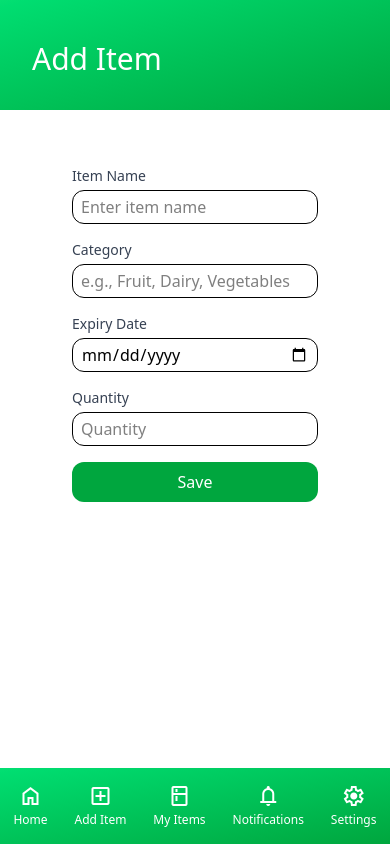
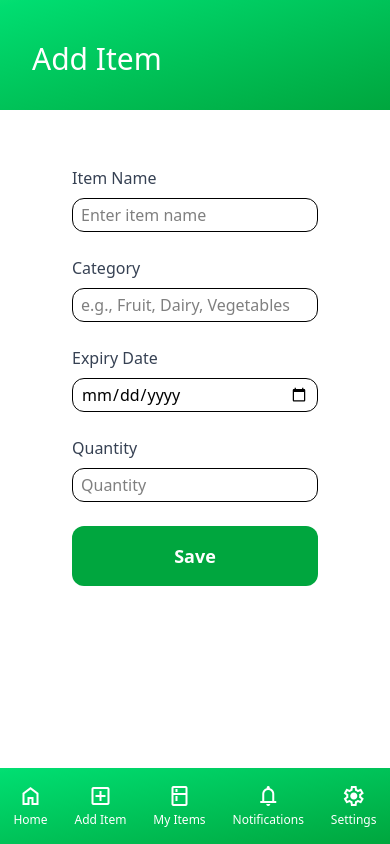
Before and after one commit to angushay42/Group-4, a Django app: page /add-item in a window 390 px wide. Run offline with Django 5.2, Linux system fonts and the light colour scheme; a user stored in the database is signed in; some libraries are stand-ins or nearby versions.

Commit message:
Made fields bigger for better mobile experience

```diff
--- a/src/Users/static/css/dist/styles.css
+++ b/src/Users/static/css/dist/styles.css
@@ -40,6 +40,8 @@
     --text-sm--line-height: calc(1.25 / 0.875);
     --text-base: 1rem;
     --text-base--line-height: calc(1.5 / 1);
+    --text-lg: 1.125rem;
+    --text-lg--line-height: calc(1.75 / 1.125);
     --text-xl: 1.25rem;
     --text-xl--line-height: calc(1.75 / 1.25);
     --text-2xl: 1.5rem;
@@ -697,6 +699,10 @@
   .text-base {
     font-size: var(--text-base);
     line-height: var(--tw-leading, var(--text-base--line-height));
+  }
+  .text-lg {
+    font-size: var(--text-lg);
+    line-height: var(--tw-leading, var(--text-lg--line-height));
   }
   .text-sm {
     font-size: var(--text-sm);
--- a/src/expiry/templates/expiry/add_item.html
+++ b/src/expiry/templates/expiry/add_item.html
@@ -14,11 +14,11 @@
     <div class="container mx-auto px-4 py-8">
         <div class="max-w-md mx-auto bg-white rounded-lg p-6">
 
-            <form method="POST" class="space-y-4">
+            <form method="POST" class="space-y-6">
                 {% csrf_token %}
 
                 <div>
-                    <label for="{{ form.item_name.id_for_label }}" class="block text-sm font-medium text-gray-700 mb-1">
+                    <label for="{{ form.item_name.id_for_label }}" class="block text-base font-medium text-gray-700 mb-2">
                         Item Name
                     </label>
                     {{ form.item_name }}
@@ -28,17 +28,17 @@
                 </div>
 
                 <div>
-                    <label for="{{ form.item_category.id_for_label }}" class="block text-sm font-medium text-gray-700 mb-1">
+                    <label for="{{ form.item_category.id_for_label }}" class="block text-base font-medium text-gray-700 mb-2">
                         Category
                     </label>
                     {{ form.item_category }}
-                    {% if form.item_name.errors %}
+                    {% if form.item_category.errors %}
                         <p class="mt-1 text-sm text-red-600">{{ form.item_category.errors.0 }}</p>
                     {% endif %}
                 </div>
 
                 <div>
-                    <label for="{{ form.expiry_date.id_for_label }}" class="block text-sm font-medium text-gray-700 mb-1">
+                    <label for="{{ form.expiry_date.id_for_label }}" class="block text-base font-medium text-gray-700 mb-2">
                         Expiry Date
                     </label>
                     {{ form.expiry_date }}
@@ -48,7 +48,7 @@
                 </div>
 
                 <div>
-                    <label for="{{ form.quantity.id_for_label }}" class="block text-sm font-medium text-gray-700 mb-1">
+                    <label for="{{ form.quantity.id_for_label }}" class="block text-base font-medium text-gray-700 mb-2">
                         Quantity
                     </label>
                     {{ form.quantity }}
@@ -63,7 +63,7 @@
                     </div>
                 {% endif %}
 
-                <button type="submit" class="w-full bg-green-600 hover:bg-green-700 text-white font-medium py-2 px-4 rounded-xl transition duration-200">
+                <button type="submit" class="w-full bg-green-600 hover:bg-green-700 text-white font-semibold text-lg py-4 px-6 rounded-xl transition duration-200">
                     Save
                 </button>
             </form>
```
